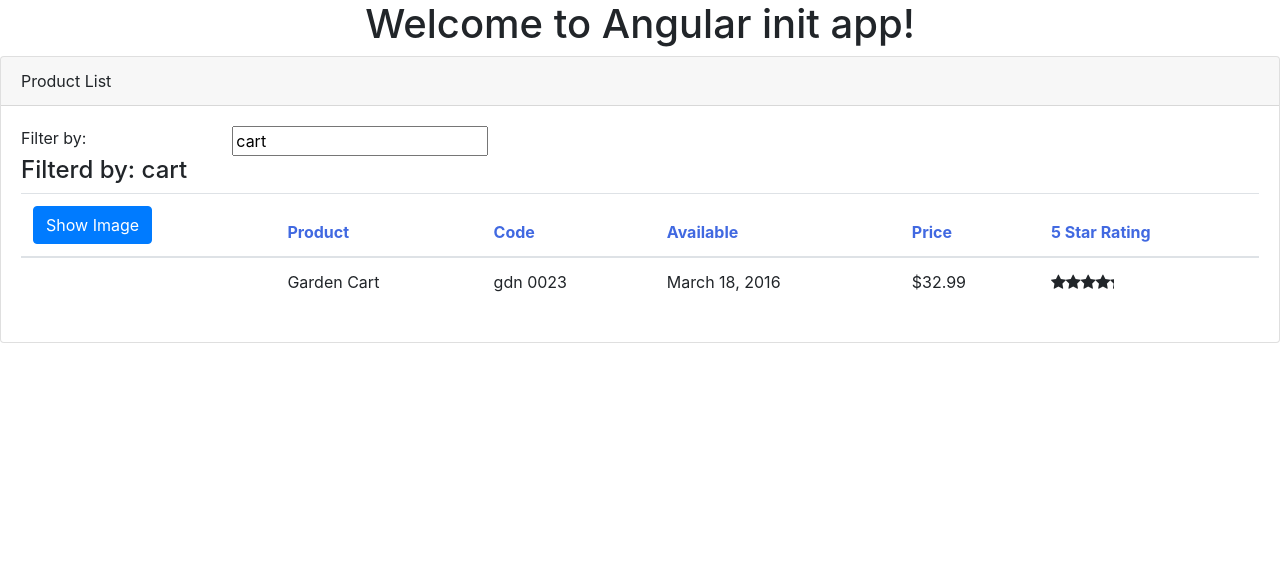
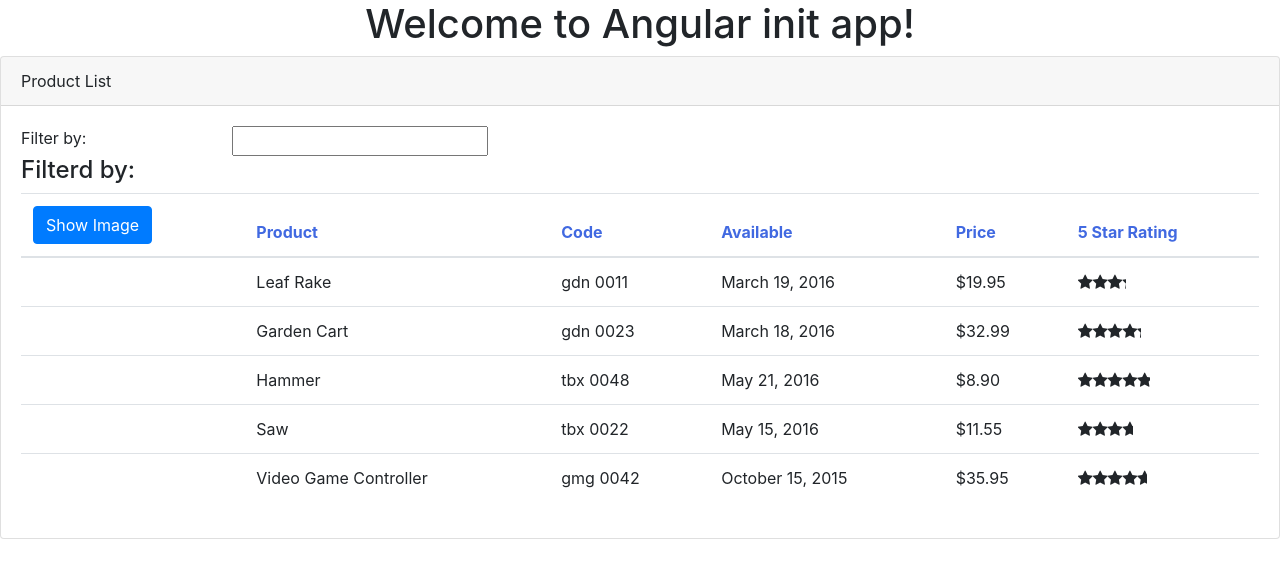
Before and after one commit to MahmoudWael/angular-init, an Angular app: page / in a window 1280 px wide. Shown: the top 578 px of the page. Built offline with nearby package versions, Linux system fonts and the light colour scheme.

Commit message:
services and dependency injection

```diff
--- a/src/app/products/products.component.html
+++ b/src/app/products/products.component.html
@@ -1,6 +1,6 @@
 <div class="card">
   <div class="card-header">
-    Product List
+    {{pageTitle}}
   </div>
   <div class="card-body">
     <div class="row">
@@ -41,7 +41,8 @@
             <td>{{product.releaseDate}}</td>
             <td>{{product.price | currency:'USD':'symbol':'1.2-2'}}</td>
             <td>
-              <pm-star [rating]='product.starRating'></pm-star>
+              <pm-star [rating]='product.starRating'
+                      (ratingClicked) = 'onRatingClicked($event)'></pm-star>
             </td>
           </tr>
         </tbody>
--- a/src/app/products/products.component.ts
+++ b/src/app/products/products.component.ts
@@ -1,5 +1,6 @@
 import { Component, OnInit } from '@angular/core';
 import { IProducts } from './products';
+import { ProductService } from './products.service';
 
 @Component({
   selector: 'pm-products',
@@ -22,70 +23,22 @@ export class ProductsComponent implements OnInit {
   }
 
   filterdProducts: IProducts[];
-  products: IProducts[] =
-    [
-      {
-        "productId": 1,
-        "productName": "Leaf Rake",
-        "productCode": "GDN-0011",
-        "releaseDate": "March 19, 2016",
-        "description": "Leaf rake with 48-inch wooden handle.",
-        "price": 19.95,
-        "starRating": 3.2,
-        "imageUrl": "https://openclipart.org/image/300px/svg_to_png/26215/Anonymous_Leaf_Rake.png"
-      },
-      {
-        "productId": 2,
-        "productName": "Garden Cart",
-        "productCode": "GDN-0023",
-        "releaseDate": "March 18, 2016",
-        "description": "15 gallon capacity rolling garden cart",
-        "price": 32.99,
-        "starRating": 4.2,
-        "imageUrl": "https://openclipart.org/image/300px/svg_to_png/58471/garden_cart.png"
-      },
-      {
-        "productId": 5,
-        "productName": "Hammer",
-        "productCode": "TBX-0048",
-        "releaseDate": "May 21, 2016",
-        "description": "Curved claw steel hammer",
-        "price": 8.9,
-        "starRating": 4.8,
-        "imageUrl": "https://openclipart.org/image/300px/svg_to_png/73/rejon_Hammer.png"
-      },
-      {
-        "productId": 8,
-        "productName": "Saw",
-        "productCode": "TBX-0022",
-        "releaseDate": "May 15, 2016",
-        "description": "15-inch steel blade hand saw",
-        "price": 11.55,
-        "starRating": 3.7,
-        "imageUrl": "https://openclipart.org/image/300px/svg_to_png/27070/egore911_saw.png"
-      },
-      {
-        "productId": 10,
-        "productName": "Video Game Controller",
-        "productCode": "GMG-0042",
-        "releaseDate": "October 15, 2015",
-        "description": "Standard two-button video game controller",
-        "price": 35.95,
-        "starRating": 4.6,
-        "imageUrl": "https://openclipart.org/image/300px/svg_to_png/120337/xbox-controller_01.png"
-      }
-    ];
+  products: IProducts[] = [];
 
-  constructor() {
-    this.filterdProducts = this.products;
-    this.listFilter = 'cart';
+  constructor(private productService: ProductService) {
   }
+
+  onRatingClicked(message: string): void {
+    this.pageTitle = 'Product List: ' + message;
+  }
+
   toggleImage(): void {
     this.showImage = !this.showImage;
   }
 
   ngOnInit(): void {
-    console.log('In onInit');
+    this.products = this.productService.getProducts();
+    this.filterdProducts = this.products;
   }
 
   performFilter(filterBy: string): IProducts[] {
@@ -93,4 +46,5 @@ export class ProductsComponent implements OnInit {
     return this.products.filter((product: IProducts) =>
       product.productName.toLocaleLowerCase().indexOf(filterBy) !== -1)
   }
+
 }
--- /dev/null
+++ b/src/app/products/products.service.ts
@@ -0,0 +1,63 @@
+import { Injectable } from '@angular/core';
+import { IProducts } from './products';
+
+@Injectable({
+    providedIn: 'root'
+})
+export class ProductService {
+
+    getProducts(): IProducts[] {
+        return [
+            {
+                "productId": 1,
+                "productName": "Leaf Rake",
+                "productCode": "GDN-0011",
+                "releaseDate": "March 19, 2016",
+                "description": "Leaf rake with 48-inch wooden handle.",
+                "price": 19.95,
+                "starRating": 3.2,
+                "imageUrl": "https://openclipart.org/image/300px/svg_to_png/26215/Anonymous_Leaf_Rake.png"
+            },
+            {
+                "productId": 2,
+                "productName": "Garden Cart",
+                "productCode": "GDN-0023",
+                "releaseDate": "March 18, 2016",
+                "description": "15 gallon capacity rolling garden cart",
+                "price": 32.99,
+                "starRating": 4.2,
+                "imageUrl": "https://openclipart.org/image/300px/svg_to_png/58471/garden_cart.png"
+            },
+            {
+                "productId": 5,
+                "productName": "Hammer",
+                "productCode": "TBX-0048",
+                "releaseDate": "May 21, 2016",
+                "description": "Curved claw steel hammer",
+                "price": 8.9,
+                "starRating": 4.8,
+                "imageUrl": "https://openclipart.org/image/300px/svg_to_png/73/rejon_Hammer.png"
+            },
+            {
+                "productId": 8,
+                "productName": "Saw",
+                "productCode": "TBX-0022",
+                "releaseDate": "May 15, 2016",
+                "description": "15-inch steel blade hand saw",
+                "price": 11.55,
+                "starRating": 3.7,
+                "imageUrl": "https://openclipart.org/image/300px/svg_to_png/27070/egore911_saw.png"
+            },
+            {
+                "productId": 10,
+                "productName": "Video Game Controller",
+                "productCode": "GMG-0042",
+                "releaseDate": "October 15, 2015",
+                "description": "Standard two-button video game controller",
+                "price": 35.95,
+                "starRating": 4.6,
+                "imageUrl": "https://openclipart.org/image/300px/svg_to_png/120337/xbox-controller_01.png"
+            }
+        ];
+    }
+}
--- a/src/app/shared/star.component.html
+++ b/src/app/shared/star.component.html
@@ -1,4 +1,5 @@
-<div class="crop" [style.width.px]="starWidth" [title]="rating">
+<div class="crop" [style.width.px]="starWidth"
+    [title]="rating" (click) = "onClick()">
   <div style="width: 75px">
     <span class="fa fa-star"></span>
     <span class="fa fa-star"></span>
--- a/src/app/shared/star.component.ts
+++ b/src/app/shared/star.component.ts
@@ -1,4 +1,4 @@
-import { Component, OnChanges, Input } from '@angular/core';
+import { Component, OnChanges, Input, Output, EventEmitter } from '@angular/core';
 
 @Component({
     selector: 'pm-star',
@@ -8,10 +8,16 @@ import { Component, OnChanges, Input } from '@angular/core';
 export class StarComponent implements OnChanges {
     @Input() rating: number;
     starWidth: number;
+    @Output() ratingClicked: EventEmitter<string>
+        = new EventEmitter<string>();
 
     ngOnChanges(): void {
         console.log('In Onchanges');
         this.starWidth = this.rating * 75 / 5;
     }
 
+    onClick(): void {
+        this.ratingClicked.emit(`the rating ${this.rating} was clicked!`);
+    }
+
 }
```
